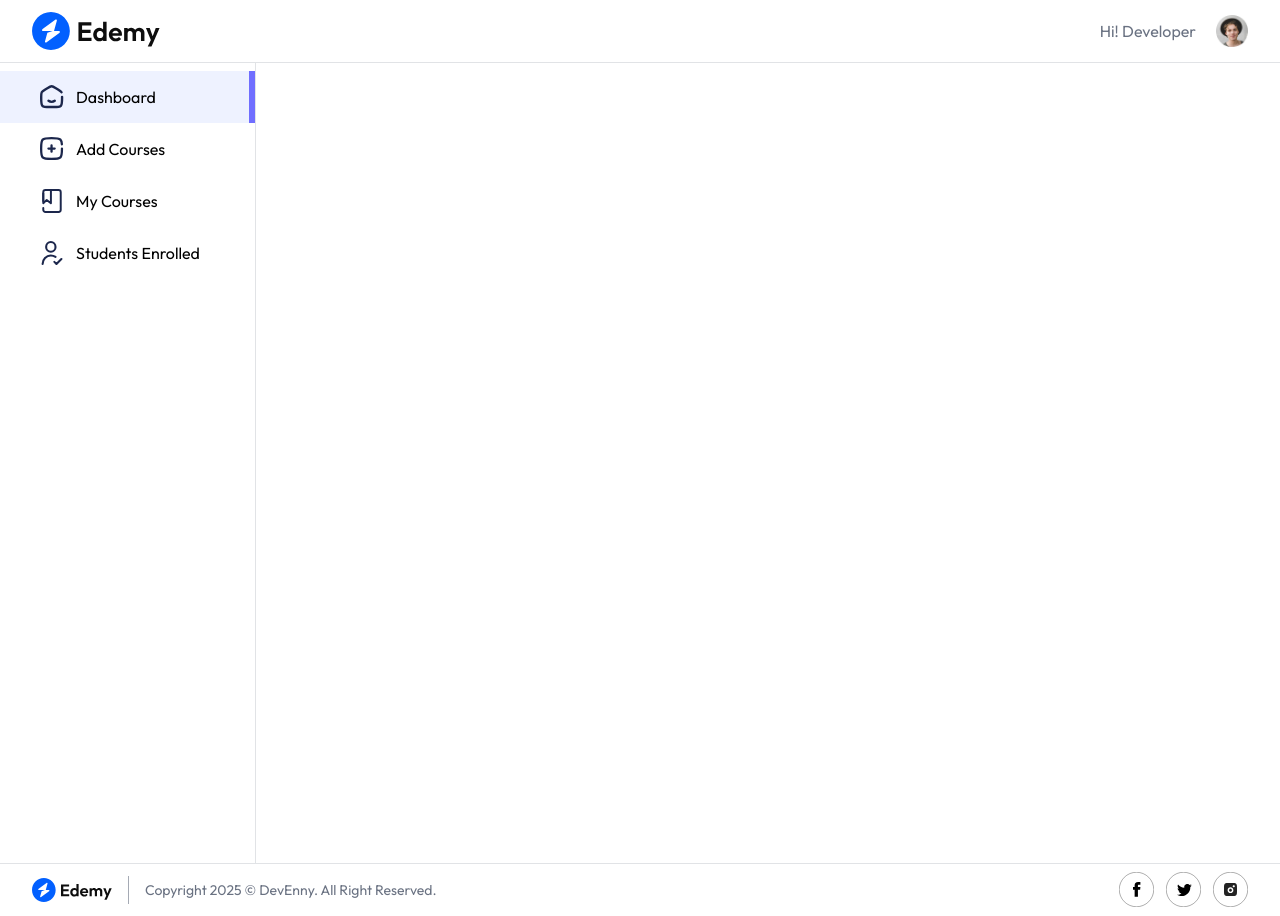
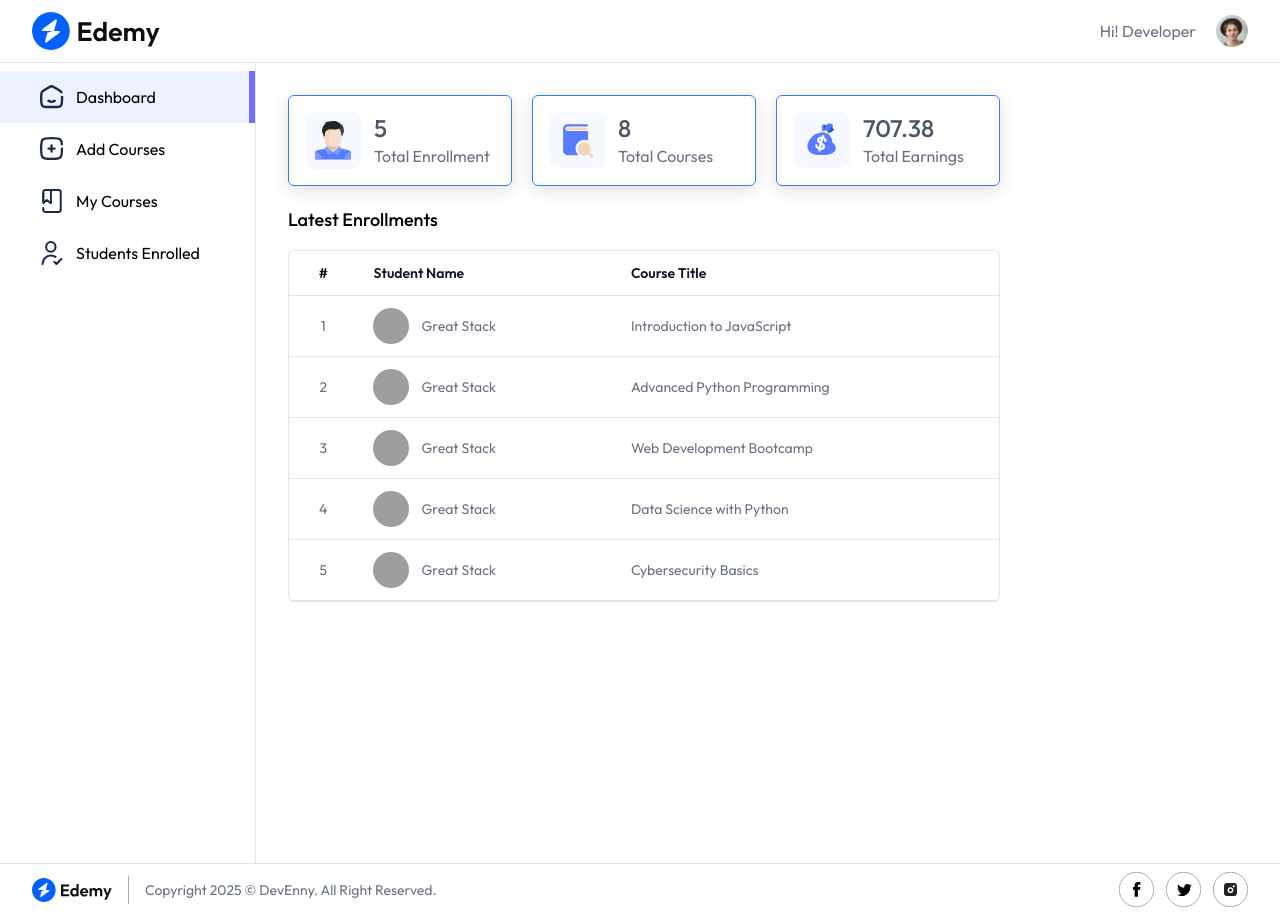
Before and after one commit to Enisco29/lms, a React (Vite) app in the folder client/: page /educator in a window 1280 px wide. Built offline with nearby package versions, Linux system fonts and the light colour scheme; no server answers; grey boxes are pictures that could not be loaded.

Commit message:
feat: completed edu dashboard

```diff
--- a/client/src/App.jsx
+++ b/client/src/App.jsx
@@ -28,7 +28,7 @@
         <Route path="/player/:courseId" element={<Player />} />
         <Route path="/loading/:path" element={<Loading />} />
         <Route path="/educator" element={<Educator />}>
-          <Route path="educator" element={<Dashboard />} />
+          <Route path="/educator" element={<Dashboard />} />
           <Route path="add-course" element={<AddCourse />} />
           <Route path="my-courses" element={<MyCourses />} />
           <Route path="student-enrolled" element={<StudentEnrolled />} />
--- a/client/src/pages/educator/Dashboard.jsx
+++ b/client/src/pages/educator/Dashboard.jsx
@@ -1,9 +1,91 @@
-import React from 'react'
+import { useContext, useEffect, useState } from "react";
+import { AppContext } from "../../context/AppContext";
+import { assets, dummyDashboardData } from "../../assets/assets";
+import Loading from "../../components/students/Loading";
 
 const Dashboard = () => {
-  return (
-    <div>Dashboard</div>
-  )
-}
+  const { currency } = useContext(AppContext);
+  const [dashboardData, setDashboardData] = useState(null);
 
-export default Dashboard
+  const fetchDashboardData = async () => {
+    setDashboardData(dummyDashboardData);
+  };
+
+  useEffect(() => {
+    fetchDashboardData();
+  }, []);
+  return dashboardData ? (
+    <div className="min-h-screen flex flex-col items-start justify-between gap-8 md:p-8 md:pb-0 p-4 pt-8 pb-0">
+      <div className="space-y-5">
+        <div className="flex flex-wrap gap-5 items-center">
+          <div className="flex items-center gap-3 shadow-[0_4px_15px_2px] shadow-[rgba(0,0,0,0.1)] border border-blue-500 p-4 w-56 rounded-md">
+            <img src={assets.patients_icon} alt="patient_icon" />
+            <div>
+              <p className="text-2xl font-medium text-gray-600">
+                {dashboardData.enrolledStudentsData.length}
+              </p>
+              <p className="text-base text-gray-500">Total Enrollment</p>
+            </div>
+          </div>
+          <div className="flex items-center gap-3 shadow-[0_4px_15px_2px] shadow-[rgba(0,0,0,0.1)] border border-blue-500 p-4 w-56 rounded-md">
+            <img src={assets.appointments_icon} alt="appointments_icon" />
+            <div>
+              <p className="text-2xl font-medium text-gray-600">
+                {dashboardData.totalCourses}
+              </p>
+              <p className="text-base text-gray-500">Total Courses</p>
+            </div>
+          </div>
+          <div className="flex items-center gap-3 shadow-[0_4px_15px_2px] shadow-[rgba(0,0,0,0.1)] border border-blue-500 p-4 w-56 rounded-md">
+            <img src={assets.earning_icon} alt="earning_icon" />
+            <div>
+              <p className="text-2xl font-medium text-gray-600">
+                {currency} {dashboardData.totalEarnings}
+              </p>
+              <p className="text-base text-gray-500">Total Earnings</p>
+            </div>
+          </div>
+        </div>
+
+        <div>
+          <h2 className="pb-4 text-lg font-medium">Latest Enrollments</h2>
+          <div className="flex flex-col items-center max-w-4xl w-full overflow-hidden rounded-md bg-white border border-gray-500/20">
+            <table className="table-fixed md:table-auto w-full overflow-hidden">
+              <thead className="text-gray-900 border-b border-gray-500/20 text-sm text-left">
+                <tr>
+                  <th className="px-4 py-3 font-semibold text-center hidden sm:table-cell">
+                    #
+                  </th>
+                  <th className="px-4 py-3 font-semibold">Student Name</th>
+                  <th className="px-4 py-3 font-semibold">Course Title</th>
+                </tr>
+              </thead>
+              <tbody className="text-sm text-gray-500">
+                {dashboardData.enrolledStudentsData.map((item, index) => (
+                  <tr key={index} className="border-b border-gray-500/20">
+                    <td className="px-4 py-3 text-center hidden sm:table-cell">
+                      {index + 1}
+                    </td>
+                    <td className="md:px-4 px-2 py-3 flex items-center space-x-3">
+                      <img
+                        src={item.student.imageUrl}
+                        alt="profile"
+                        className="w-9 h-9 rounded-full"
+                      />
+                      <span className="truncate">{item.student.name}</span>
+                    </td>
+                    <td className="px-4 py-3 truncate">{item.courseTitle}</td>
+                  </tr>
+                ))}
+              </tbody>
+            </table>
+          </div>
+        </div>
+      </div>
+    </div>
+  ) : (
+    <Loading />
+  );
+};
+
+export default Dashboard;
```
